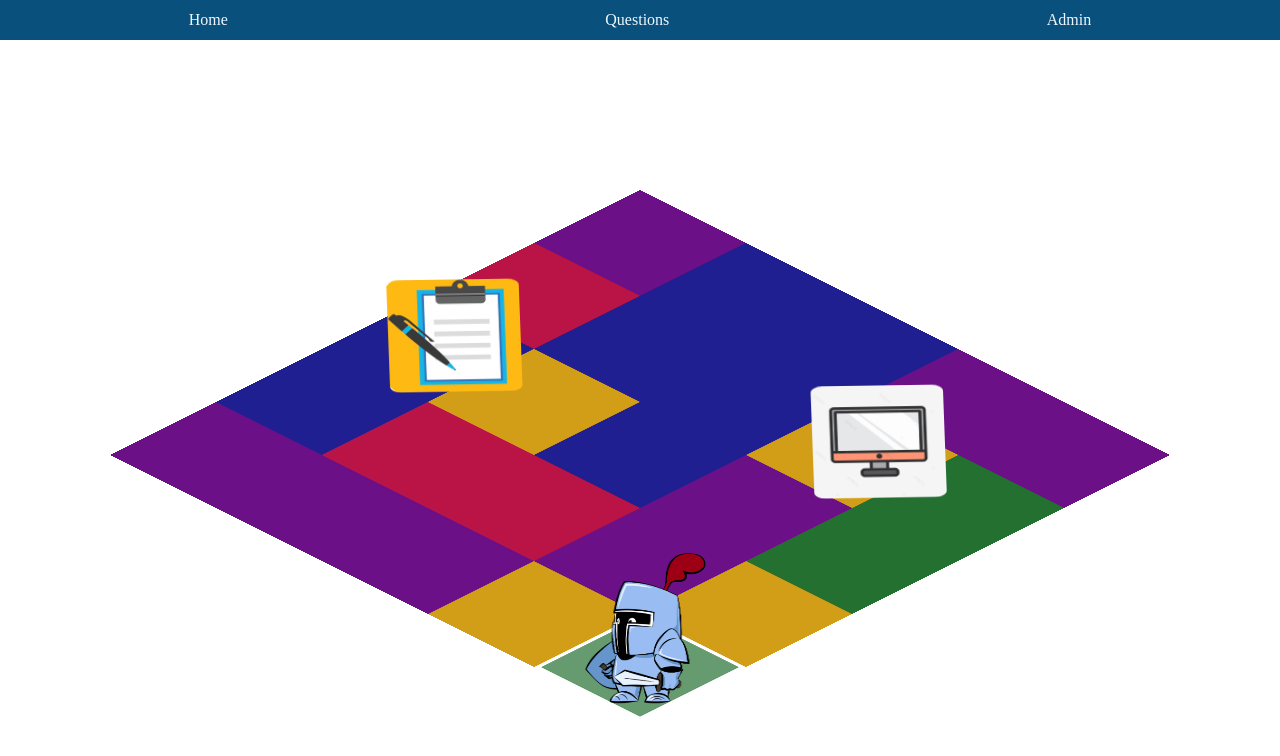
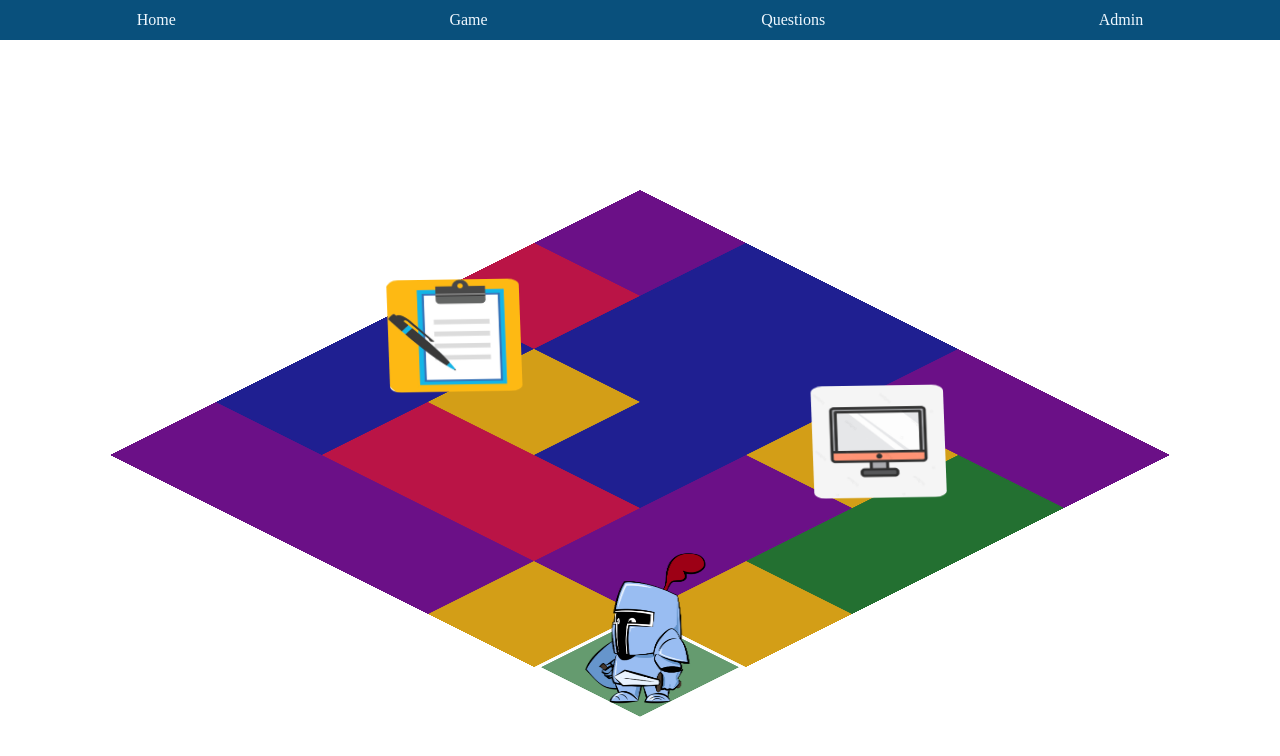
Before and after one commit to nonwor/CGI-hackathon, a React (Vite) app in the folder client/: page /Game in a window 1280 px wide. Shown: the top 756 px of the page. Built offline with nearby package versions, Linux system fonts and the light colour scheme.

Commit message:
changed Modal to Question component

```diff
--- a/client/src/components/Navbar.jsx
+++ b/client/src/components/Navbar.jsx
@@ -13,6 +13,7 @@ export default function NavBar() {
       {isAdmin ? (
         <>
           <Link to="/Home">Home</Link>
+          <Link to="/Game">Game</Link>
           <Link to="/Questions">Questions</Link>
           <Link to="/Admin">Admin</Link>
         </>
--- a/client/src/pages/Game/Grid.jsx
+++ b/client/src/pages/Game/Grid.jsx
@@ -2,7 +2,7 @@ import React from 'react'
 import Square from './Square'
 
 // Load quiz
-import Modal from '../Modal/Modal'
+import Questions from '../Questions/Questions'
 
 class Grid extends React.Component {
 
@@ -91,10 +91,10 @@ class Grid extends React.Component {
   render() {
 
     if(this.state.firstModal_show == true){
-      console.log("Render Modal")
+      console.log("Render Questions")
       return (
         <div>
-          <Modal/>
+          <Questions/>
         </div>
       )
     }
```
